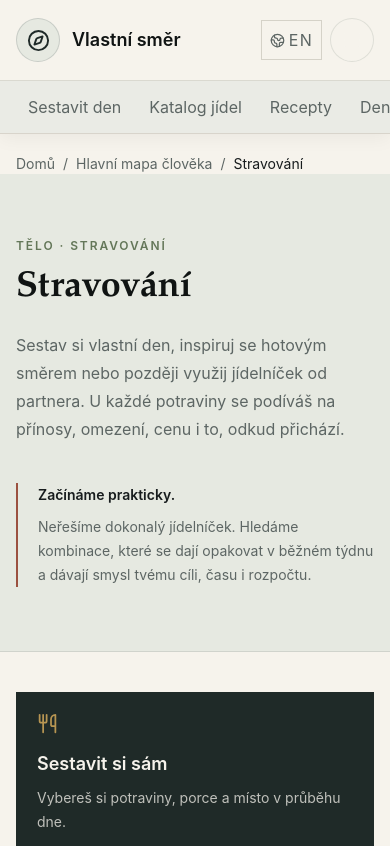
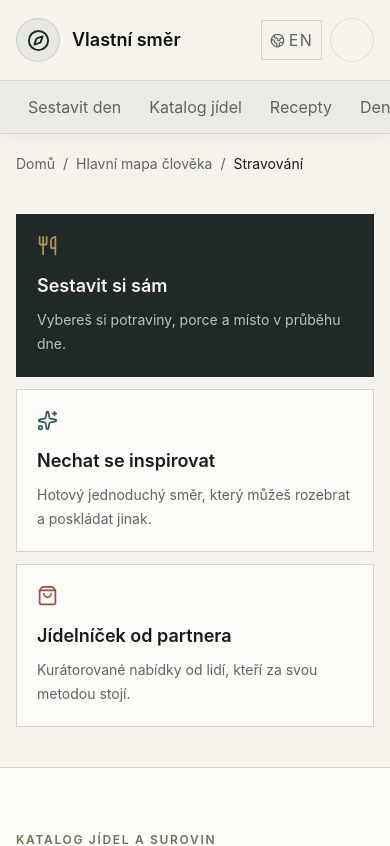
Before and after one commit to NeoCZ0101/CZECH-HORSE, a Next.js app: page /stravovani in a window 390 px wide. Shown: the top 846 px of the page. Built offline with nearby package versions, Linux system fonts and the light colour scheme.

Commit message:
Simplify nutrition page introduction

```diff
--- a/components/nutrition/english-nutrition-planner.tsx
+++ b/components/nutrition/english-nutrition-planner.tsx
@@ -206,30 +206,6 @@ export function EnglishNutritionPlanner() {
 
   return (
     <main className="bg-surface">
-      <section className="border-b border-forest-deep/10 bg-mist py-16 sm:py-20">
-        <div className="mx-auto grid max-w-7xl gap-10 px-4 sm:px-6 lg:grid-cols-[minmax(0,0.88fr)_minmax(20rem,0.72fr)] lg:items-end lg:px-8">
-          <div>
-            <p className="text-xs font-semibold uppercase tracking-[0.16em] text-olive">
-              BODY · FOOD AND NUTRITION
-            </p>
-            <h1 className="mt-4 max-w-3xl font-display text-4xl font-semibold leading-[1.04] text-forest-deep sm:text-6xl">
-              Food as a system, not a ban.
-            </h1>
-            <p className="mt-6 max-w-2xl text-base leading-7 text-muted sm:text-lg">
-              Build your own day, take inspiration from a simple plan or later
-              choose a partner meal plan. Every food has a clear view of
-              benefits, cautions, cost and origin.
-            </p>
-          </div>
-          <div className="border-l-2 border-terracotta pl-5 text-sm leading-6 text-muted">
-            <p className="font-semibold text-ink">Start practically.</p>
-            <p className="mt-2">
-              We are not chasing a perfect meal plan. We are looking for
-              combinations you can repeat in an ordinary week.
-            </p>
-          </div>
-        </div>
-      </section>
       <section id="build" className="border-b border-sand bg-cream py-10 sm:py-12">
         <div className="mx-auto max-w-7xl px-4 sm:px-6 lg:px-8">
           <div className="grid gap-3 md:grid-cols-3">
--- a/components/nutrition/nutrition-planner.tsx
+++ b/components/nutrition/nutrition-planner.tsx
@@ -312,32 +312,6 @@ export function NutritionPlanner() {
 
   return (
     <main className="bg-surface">
-      <section className="border-b border-forest-deep/10 bg-mist py-16 sm:py-20">
-        <div className="mx-auto grid max-w-7xl gap-10 px-4 sm:px-6 lg:grid-cols-[minmax(0,0.88fr)_minmax(20rem,0.72fr)] lg:items-end lg:px-8">
-          <div>
-            <p className="text-xs font-semibold uppercase tracking-[0.16em] text-olive">
-              TĚLO · STRAVOVÁNÍ
-            </p>
-            <h1 className="mt-4 max-w-3xl font-display text-4xl font-semibold leading-[1.04] text-forest-deep sm:text-6xl">
-              Stravování
-            </h1>
-            <p className="mt-6 max-w-2xl text-base leading-7 text-muted sm:text-lg">
-              Sestav si vlastní den, inspiruj se hotovým směrem nebo později
-              využij jídelníček od partnera. U každé potraviny se podíváš na
-              přínosy, omezení, cenu i to, odkud přichází.
-            </p>
-          </div>
-          <div className="border-l-2 border-terracotta pl-5 text-sm leading-6 text-muted">
-            <p className="font-semibold text-ink">Začínáme prakticky.</p>
-            <p className="mt-2">
-              Neřešíme dokonalý jídelníček. Hledáme kombinace, které se dají
-              opakovat v běžném týdnu a dávají smysl tvému cíli, času i
-              rozpočtu.
-            </p>
-          </div>
-        </div>
-      </section>
-
       <section id="sestavit" className="border-b border-sand bg-cream py-10 sm:py-12">
         <div className="mx-auto max-w-7xl px-4 sm:px-6 lg:px-8">
           <div className="grid gap-3 md:grid-cols-3">
```
